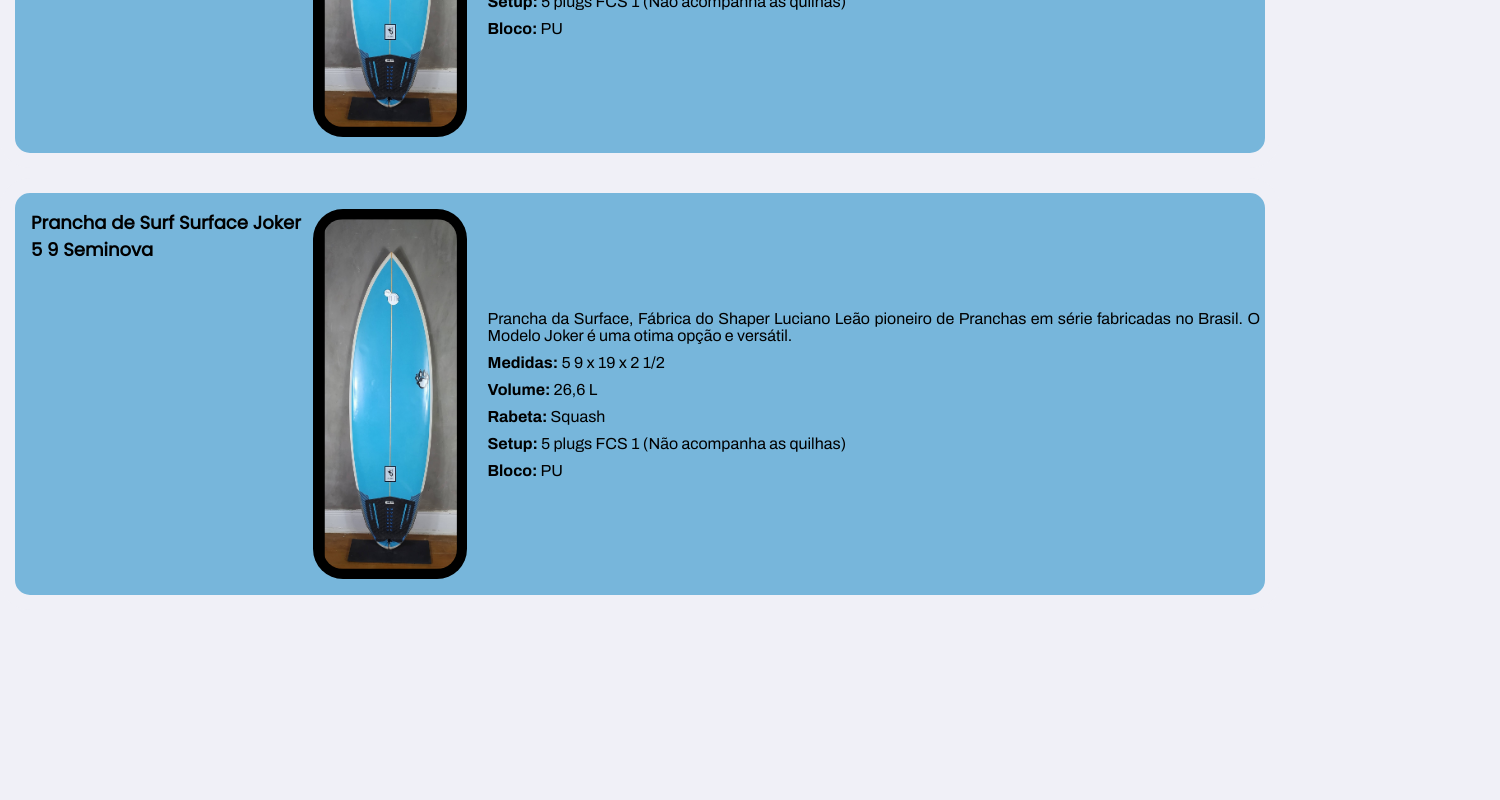
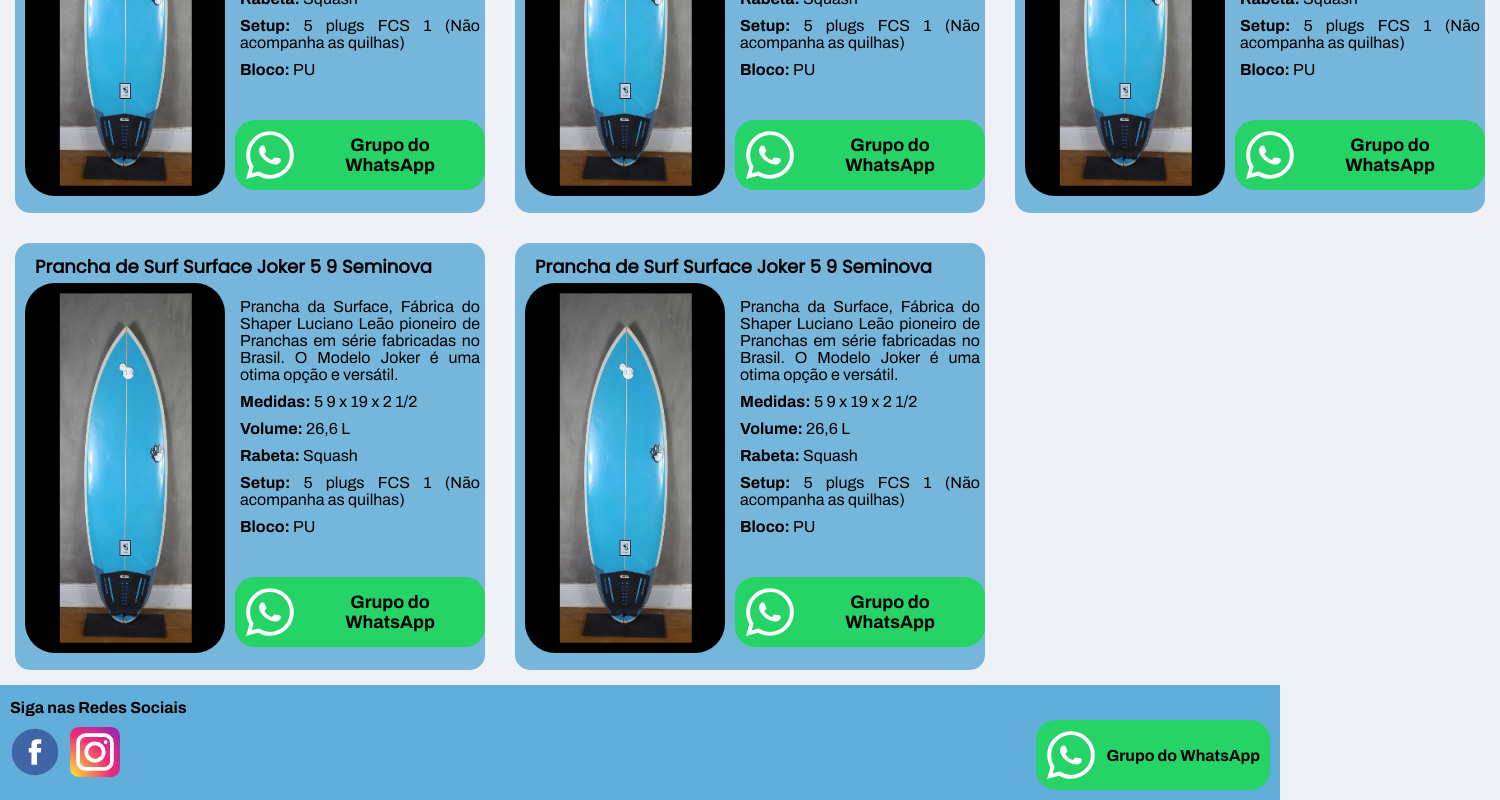
Before and after one commit to gjmedeiros/surf-volta-sp, a React (Create React App) app: page /management/market in a window 1280 px wide. Shown: the part 398-1198 px from the top of the page, 1500 px wide, since content can reach past the window. Before the commit the page ends 1008 px from the top, so only its background shows below. Built offline with nearby package versions, Linux system fonts and the light colour scheme.

Commit message:
Finalizado parcialmente a tela de Marketing

```diff
--- /dev/null
+++ b/src/components/Landing/Footer/index.tsx
@@ -0,0 +1,30 @@
+import facebook from '../../../assets/images/icons/facebook.svg'
+import instagram from '../../../assets/images/icons/instagram.svg'
+import whatsapp from '../../../assets/images/icons/whatsapp.svg'
+
+import './styles.css'
+
+const Footer = () => {
+  return (
+    <footer className="block-footer">
+      <strong>Siga nas Redes Sociais</strong>
+
+      <div className="block-icons">
+        <div className="block-icons-sociais">
+          <button type="button" className="facebook">
+            <img src={facebook} alt="facebook" />
+          </button>
+          <button type="button" className="instagram">
+            <img src={instagram} alt="instagram" />
+          </button>
+        </div>
+
+        <button type="button" className="block-icons-group">
+          <img src={whatsapp} alt="whatsapp" />
+          <strong>Grupo do WhatsApp</strong>
+        </button>
+      </div>
+    </footer>
+  )
+}
+export default Footer
--- /dev/null
+++ b/src/components/Landing/Footer/styles.css
@@ -0,0 +1,73 @@
+.block-footer {
+  background-color: var(--color-primary-header);
+  padding: 1rem;
+}
+
+.block-footer strong {
+  color: #000000;
+  font-size: 1.6rem;
+  font-family: Archivo;
+}
+
+.block-footer .block-icons {
+  display: flex;
+  align-items: center;
+  justify-content: space-between;
+  transition: background 0.4s ease;
+}
+
+.block-footer .block-icons img {
+  height: 5rem;
+  width: 5rem;
+}
+
+.block-footer .block-icons .block-icons-sociais {
+  display: flex;
+  align-items: center;
+  justify-content: flex-start;
+}
+
+.block-footer .block-icons .block-icons-sociais button + button {
+  margin-left: 1rem;
+}
+
+.block-footer .block-icons .block-icons-sociais .facebook {
+  border: none;
+  cursor: pointer;
+  background-color: transparent;
+  transition: opacity 0.2s;
+}
+
+.block-footer .block-icons .block-icons-sociais .facebook:hover {
+  opacity: 0.8;
+}
+
+.block-footer .block-icons .block-icons-sociais .instagram {
+  border: none;
+  cursor: pointer;
+  background-color: transparent;
+  transition: opacity 0.2s;
+}
+
+.block-footer .block-icons .block-icons-sociais .instagram:hover {
+  opacity: 0.8;
+}
+
+.block-footer .block-icons .block-icons-group {
+  background-color: #25d366;
+  border-radius: 2rem;
+  padding: 1rem;
+  display: flex;
+  align-items: center;
+  justify-content: center;
+  cursor: pointer;
+  border: none;
+}
+
+.block-footer .block-icons .block-icons-group:hover {
+  background-color: #1dc259;
+}
+
+.block-footer .block-icons .block-icons-group strong {
+  margin-left: 1rem;
+}
--- a/src/components/Market/CardItem/index.tsx
+++ b/src/components/Market/CardItem/index.tsx
@@ -1,4 +1,6 @@
 import React from 'react'
+
+import whatsapp from '../../../assets/images/icons/whatsapp.svg'
 
 import './styles.css'
 
@@ -29,6 +31,7 @@
         <strong>{title}</strong>
         <img src={imagem} alt="camp1" />
       </header>
+      <div className="block-info">
         <div className="block-info-market">
           <p>{description}</p>
 
@@ -51,11 +54,13 @@
           <p>
             <strong>Bloco: </strong> {block}
           </p>
-
-        {/* <footer>
-                <img src={whatsapp} alt="whatsApp" />
-                <p>Entre em contato com o Vendedor</p>
-              </footer> */}
+        </div>
+        <div className="block-icons-group">
+          <button type="button">
+            <img src={whatsapp} alt="whatsapp" />
+            <strong>Grupo do WhatsApp</strong>
+          </button>
+        </div>
       </div>
     </article>
   )
--- a/src/components/Market/CardItem/styles.css
+++ b/src/components/Market/CardItem/styles.css
@@ -12,17 +12,15 @@
 }
 
 .card-item-market header {
-  padding: 1em;
-  display: flex;
-  /* align-items: center; */
-  /* justify-content: center; */
-  /* flex-direction: column; */
+  padding: 1rem;
 }
 
 .card-item-market header strong {
+  display: flex;
+  color: #000000;
   font: 700 1.8rem Poppins;
-  color: #000000;
-  display: flex;
+  position: absolute;
+  margin-left: 1rem;
 }
 
 .card-item-market header img {
@@ -31,17 +29,53 @@
   border-radius: 3rem;
   padding: 1rem;
   background-color: black;
+  margin-top: 3rem;
 }
 
-.card-item-market .block-info-market {
+.card-item-market .block-info {
   display: flex;
   flex-direction: column;
-  justify-content: center;
+  margin-top: 5rem;
 }
 
-.card-item-market .block-info-market p {
+.card-item-market .block-info .block-info-market {
+  display: flex;
+  flex-direction: column;
+}
+
+.card-item-market .block-info .block-info-market p {
   padding: 0.5rem;
   font: 400 1.6rem Archivo;
   color: #000000;
   text-align: justify;
 }
+
+.card-item-market .block-info .block-icons-group {
+  margin-top: 3.7rem;
+}
+
+.card-item-market .block-info .block-icons-group button {
+  background-color: #25d366;
+  border-radius: 2rem;
+  padding: 1rem;
+  display: flex;
+  align-items: center;
+  cursor: pointer;
+  border: none;
+}
+
+.card-item-market .block-info .block-icons-group button:hover {
+  background-color: #1dc259;
+}
+
+.card-item-market .block-info .block-icons-group button img {
+  height: 5rem;
+  width: 5rem;
+}
+
+.card-item-market .block-info .block-icons-group button strong {
+  margin-left: 1rem;
+  color: #000000;
+  font-size: 1.8rem;
+  font-family: Archivo;
+}
--- a/src/pages/Landing/index.tsx
+++ b/src/pages/Landing/index.tsx
@@ -1,11 +1,9 @@
 import camp1 from '../../assets/images/camp1.svg'
 import camp2 from '../../assets/images/camp2.svg'
 import camp3 from '../../assets/images/camp3.svg'
-import facebook from '../../assets/images/icons/facebook.svg'
-import instagram from '../../assets/images/icons/instagram.svg'
-import whatsapp from '../../assets/images/icons/whatsapp.svg'
 import surfbt2 from '../../assets/images/surfbt2.svg'
 import CardItem from '../../components/Landing/CardItem'
+import Footer from '../../components/Landing/Footer'
 import PageHeader from '../../components/Landing/Header'
 
 import './styles.css'
@@ -38,7 +36,7 @@
           ecercendo o espírito aloha."
           />
         </div>
-        <div>
+
         <strong>Circuito</strong>
         <div className="block-group-circuit">
           <div className="block-circuit">
@@ -66,27 +64,8 @@
             />
           </div>
         </div>
-        </div>
       </main>
-      <footer className="block-footer">
-        <strong>Siga nas Redes Sociais</strong>
-
-        <div className="block-icons">
-          <div className="block-icons-sociais">
-            <button type="button" className="facebook">
-              <img src={facebook} alt="facebook" />
-            </button>
-            <button type="button" className="instagram">
-              <img src={instagram} alt="instagram" />
-            </button>
-          </div>
-
-          <button type="button" className="block-icons-group">
-            <img src={whatsapp} alt="whatsapp" />
-            <strong>Grupo do WhatsApp</strong>
-          </button>
-        </div>
-      </footer>
+      <Footer />
     </div>
   )
 }
--- a/src/pages/Landing/styles.css
+++ b/src/pages/Landing/styles.css
@@ -14,80 +14,6 @@
   color: #000000;
   font-size: 2.5rem;
   font-family: Archivo;
-}
-
-#landing .block-footer {
-  background-color: var(--color-primary-header);
-  padding: 1rem;
-}
-
-#landing .block-footer strong {
-  color: #000000;
-  font-size: 1.6rem;
-  font-family: Archivo;
-}
-
-#landing .block-footer .block-icons {
-  display: flex;
-  align-items: center;
-  justify-content: space-between;
-  transition: background 0.4s ease;
-}
-
-#landing .block-footer .block-icons img {
-  height: 5rem;
-  width: 5rem;
-}
-
-#landing .block-footer .block-icons .block-icons-sociais {
-  display: flex;
-  align-items: center;
-  justify-content: flex-start;
-}
-
-#landing .block-footer .block-icons .block-icons-sociais button + button {
-  margin-left: 1rem;
-}
-
-#landing .block-footer .block-icons .block-icons-sociais .facebook {
-  border: none;
-  cursor: pointer;
-  background-color: transparent;
-  transition: opacity 0.2s;
-}
-
-#landing .block-footer .block-icons .block-icons-sociais .facebook:hover {
-  opacity: 0.8;
-}
-
-#landing .block-footer .block-icons .block-icons-sociais .instagram {
-  border: none;
-  cursor: pointer;
-  background-color: transparent;
-  transition: opacity 0.2s;
-}
-
-#landing .block-footer .block-icons .block-icons-sociais .instagram:hover {
-  opacity: 0.8;
-}
-
-#landing .block-footer .block-icons .block-icons-group {
-  background-color: #25d366;
-  border-radius: 2rem;
-  padding: 1rem;
-  display: flex;
-  align-items: center;
-  justify-content: center;
-  cursor: pointer;
-  border: none;
-}
-
-#landing .block-footer .block-icons .block-icons-group:hover {
-  background-color: #1dc259;
-}
-
-#landing .block-footer .block-icons .block-icons-group strong {
-  margin-left: 1rem;
 }
 
 @media (min-width: 700px) {
--- a/src/pages/Market/index.tsx
+++ b/src/pages/Market/index.tsx
@@ -1,4 +1,5 @@
 import pranchaBlue from '../../assets/images/pranchaBlue.svg'
+import Footer from '../../components/Landing/Footer'
 import PageHeader from '../../components/Landing/Header'
 import CardItem from '../../components/Market/CardItem'
 
@@ -10,7 +11,47 @@
       <PageHeader />
 
       <main>
-        <div className="block-pranchas">
+        <strong>Pranchinhas</strong>
+        <div className="block-board">
+          <CardItem
+            title="Prancha de Surf Surface Joker 5 9 Seminova"
+            imagem={pranchaBlue}
+            description="Prancha da Surface, Fábrica do Shaper Luciano Leão pioneiro de
+            Pranchas em série fabricadas no Brasil. O Modelo Joker é uma otima
+            opção e versátil."
+            medidas="5 9 x 19 x 2 1/2"
+            volume="26,6 L"
+            rabeta="Squash"
+            setup="5 plugs FCS 1 (Não acompanha as quilhas)"
+            block="PU"
+          />
+
+          <CardItem
+            title="Prancha de Surf Surface Joker 5 9 Seminova"
+            imagem={pranchaBlue}
+            description="Prancha da Surface, Fábrica do Shaper Luciano Leão pioneiro de
+            Pranchas em série fabricadas no Brasil. O Modelo Joker é uma otima
+            opção e versátil."
+            medidas="5 9 x 19 x 2 1/2"
+            volume="26,6 L"
+            rabeta="Squash"
+            setup="5 plugs FCS 1 (Não acompanha as quilhas)"
+            block="PU"
+          />
+
+          <CardItem
+            title="Prancha de Surf Surface Joker 5 9 Seminova"
+            imagem={pranchaBlue}
+            description="Prancha da Surface, Fábrica do Shaper Luciano Leão pioneiro de
+            Pranchas em série fabricadas no Brasil. O Modelo Joker é uma otima
+            opção e versátil."
+            medidas="5 9 x 19 x 2 1/2"
+            volume="26,6 L"
+            rabeta="Squash"
+            setup="5 plugs FCS 1 (Não acompanha as quilhas)"
+            block="PU"
+          />
+
           <CardItem
             title="Prancha de Surf Surface Joker 5 9 Seminova"
             imagem={pranchaBlue}
@@ -38,6 +79,7 @@
           />
         </div>
       </main>
+      <Footer />
     </div>
   )
 }
--- a/src/pages/Market/styles.css
+++ b/src/pages/Market/styles.css
@@ -2,6 +2,16 @@
 #market {
   width: 100vw;
   height: 100vh;
+}
+
+#market main > strong {
+  color: #000000;
+  font: 700 1.8rem Archivo;
+  display: flex;
+  justify-content: center;
+  margin-top: 1.5rem;
+  background-color: #24fec1;
+  border-radius: 1rem;
 }
 
 @media (min-width: 700px) {
@@ -9,4 +19,13 @@
   #market {
     max-width: 100%;
   }
+
+  #market main .block-board {
+    display: grid;
+    grid-template-columns: repeat(3, 50rem);
+  }
+
+  #market main .block-board .card-item-market + .card-item-market {
+    margin-top: 0rem;
+  }
 }
```
Lines whose indentation alone changed are shown as unchanged.
